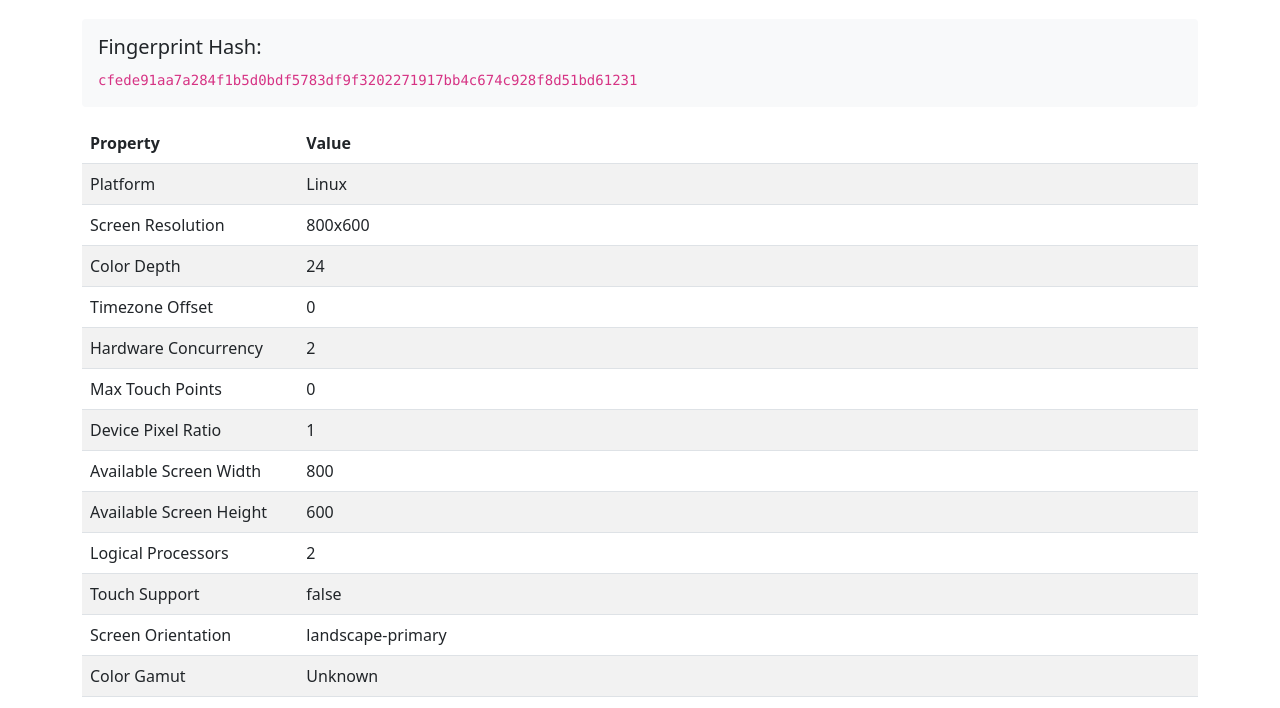
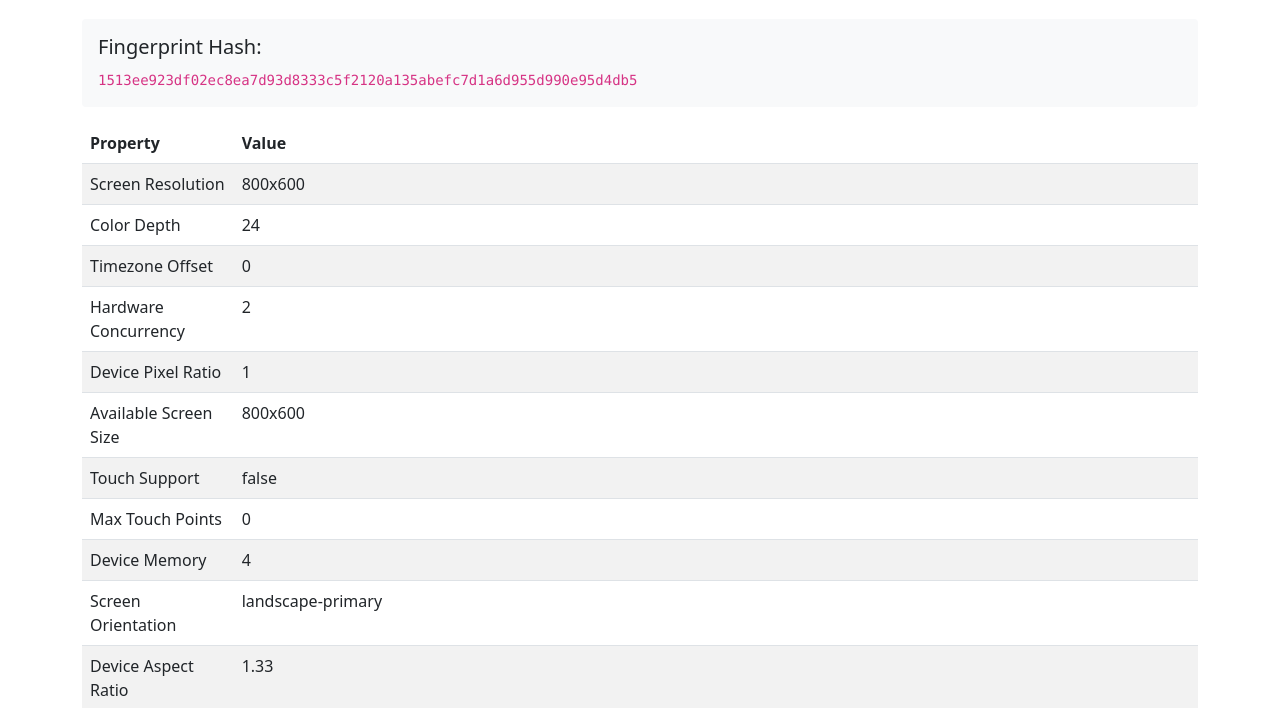
Before and after one commit to Mostafa-Ebrahim/Fingerprint, a plain HTML site: page index.html in a window 1280 px wide. Shown: the part 77-785 px from the top of the page. Drawn offline with nearby package versions, Linux system fonts and the light colour scheme.

Commit message:
Add script.v2.js for enhanced fingerprint data retrieval with WebGL and audio analysis

```diff
--- a/index.html
+++ b/index.html
@@ -34,6 +34,6 @@
             </table>
         </div>
     </div>
-    <script src="script.js"></script>
+    <script src="script.v2.js"></script>
 </body>
 </html>
--- /dev/null
+++ b/script.v2.js
@@ -0,0 +1,237 @@
+async function getFingerprint() {
+  const navigatorInfo = window.navigator;
+  const screenInfo = window.screen;
+
+  const webglFingerprint = await getWebGLFingerprint();
+
+  const audioFingerprint = await getAudioFingerprint();
+
+  let fingerprintData = {
+    screenResolution: screenInfo.width + "x" + screenInfo.height,
+    colorDepth: screenInfo.colorDepth,
+    timezoneOffset: new Date().getTimezoneOffset(),
+    hardwareConcurrency: navigatorInfo.hardwareConcurrency,
+    devicePixelRatio: window.devicePixelRatio,
+    availableScreenSize: screenInfo.availWidth + "x" + screenInfo.availHeight,
+    touchSupport: "ontouchstart" in window || navigator.maxTouchPoints > 0,
+    maxTouchPoints: navigatorInfo.maxTouchPoints,
+    deviceMemory: navigatorInfo.deviceMemory || "Unknown",
+    screenOrientation: screen.orientation ? screen.orientation.type : "Unknown",
+    deviceAspectRatio: (screenInfo.width / screenInfo.height).toFixed(2),
+    systemLanguage: navigator.language || "Unknown",
+    preferredContrast: window.matchMedia("(prefers-contrast: more)").matches
+      ? "High"
+      : "Normal",
+    prefersReducedMotion: window.matchMedia("(prefers-reduced-motion: reduce)")
+      .matches
+      ? "Reduce"
+      : "No-preference",
+    prefersColorScheme: window.matchMedia("(prefers-color-scheme: dark)")
+      .matches
+      ? "Dark"
+      : "Light",
+    installedFonts: await detectFonts(),
+    webglFingerprint: webglFingerprint,
+    audioFingerprint: audioFingerprint,
+  };
+
+  const hash = await hashFingerprint(JSON.stringify(fingerprintData));
+
+  document.getElementById("fingerprintHash").textContent = hash;
+  const tableBody = document.getElementById("fingerprintTable");
+
+  for (const [key, value] of Object.entries(fingerprintData)) {
+    const row = document.createElement("tr");
+    row.innerHTML = `
+        <td>${key
+          .replace(/([A-Z])/g, " $1")
+          .replace(/^./, (str) => str.toUpperCase())}</td>
+        <td>${typeof value === "object" ? JSON.stringify(value) : value}</td>
+      `;
+    tableBody.appendChild(row);
+  }
+
+  return hash;
+}
+
+async function hashFingerprint(input) {
+  const buffer = await crypto.subtle.digest(
+    "SHA-256",
+    new TextEncoder().encode(input)
+  );
+  return Array.from(new Uint8Array(buffer))
+    .map((byte) => byte.toString(16).padStart(2, "0"))
+    .join("");
+}
+
+async function detectFonts() {
+  const testFonts = [
+    "Arial",
+    "Verdana",
+    "Times New Roman",
+    "Courier New",
+    "Comic Sans MS",
+    "Georgia",
+    "Impact",
+    "Trebuchet MS",
+    "Palatino Linotype",
+    "Tahoma",
+    "Century Gothic",
+    "Lucida Console",
+    "Lucida Sans",
+    "Garamond",
+    "Franklin Gothic Medium",
+  ];
+  const defaultFont = "sans-serif";
+  const sampleText =
+    "abcdefghijklmnopqrstuvwxyzABCDEFGHIJKLMNOPQRSTUVWXYZ0123456789";
+
+  let detectedFonts = [];
+
+  const measureFont = (font) => {
+    let span = document.createElement("span");
+    span.style.fontFamily = defaultFont;
+    span.style.fontSize = "16px";
+    span.style.position = "absolute";
+    span.style.visibility = "hidden";
+    span.textContent = sampleText;
+    document.body.appendChild(span);
+    let defaultWidth = span.offsetWidth;
+
+    span.style.fontFamily = `${font}, ${defaultFont}`;
+    let newWidth = span.offsetWidth;
+
+    document.body.removeChild(span);
+
+    return newWidth !== defaultWidth;
+  };
+
+  for (let font of testFonts) {
+    if (measureFont(font)) {
+      detectedFonts.push(font);
+    }
+  }
+
+  return detectedFonts.join(", ");
+}
+
+async function getWebGLFingerprint() {
+  try {
+    const canvas = document.createElement("canvas");
+    const gl =
+      canvas.getContext("webgl") || canvas.getContext("experimental-webgl");
+
+    if (!gl) {
+      return "WebGL not supported";
+    }
+
+    const debugInfo = gl.getExtension("WEBGL_debug_renderer_info");
+    const result = {};
+
+    if (debugInfo) {
+      result.vendor = gl.getParameter(debugInfo.UNMASKED_VENDOR_WEBGL);
+      result.renderer = gl.getParameter(debugInfo.UNMASKED_RENDERER_WEBGL);
+    }
+
+    canvas.width = 256;
+    canvas.height = 128;
+
+    gl.clearColor(0.2, 0.4, 0.6, 0.8);
+    gl.clear(gl.COLOR_BUFFER_BIT);
+
+    const vertices = new Float32Array([-0.7, -0.1, 0.0, 0.4, -0.3, 0.8]);
+
+    const buffer = gl.createBuffer();
+    gl.bindBuffer(gl.ARRAY_BUFFER, buffer);
+    gl.bufferData(gl.ARRAY_BUFFER, vertices, gl.STATIC_DRAW);
+
+    const vsSource = `
+        attribute vec2 position;
+        void main() {
+          gl_Position = vec4(position, 0.0, 1.0);
+          gl_PointSize = 10.0;
+        }
+      `;
+
+    const fsSource = `
+        precision mediump float;
+        void main() {
+          gl_FragColor = vec4(0.9, 0.3, 0.7, 1.0);
+        }
+      `;
+
+    function createShader(gl, type, source) {
+      const shader = gl.createShader(type);
+      gl.shaderSource(shader, source);
+      gl.compileShader(shader);
+      return shader;
+    }
+
+    const vertexShader = createShader(gl, gl.VERTEX_SHADER, vsSource);
+    const fragmentShader = createShader(gl, gl.FRAGMENT_SHADER, fsSource);
+
+    const program = gl.createProgram();
+    gl.attachShader(program, vertexShader);
+    gl.attachShader(program, fragmentShader);
+    gl.linkProgram(program);
+    gl.useProgram(program);
+
+    const positionLocation = gl.getAttribLocation(program, "position");
+    gl.enableVertexAttribArray(positionLocation);
+    gl.vertexAttribPointer(positionLocation, 2, gl.FLOAT, false, 0, 0);
+
+    gl.drawArrays(gl.TRIANGLES, 0, 3);
+
+    result.imageHash = canvas.toDataURL().slice(-32);
+
+    return result;
+  } catch (e) {
+    return "WebGL fingerprinting failed: " + e.message;
+  }
+}
+
+async function getAudioFingerprint() {
+  try {
+    const audioContext = new (window.AudioContext ||
+      window.webkitAudioContext)();
+    const analyser = audioContext.createAnalyser();
+    const oscillator = audioContext.createOscillator();
+    const dynamicsCompressor = audioContext.createDynamicsCompressor();
+
+    analyser.fftSize = 1024;
+
+    dynamicsCompressor.threshold.setValueAtTime(-50, audioContext.currentTime);
+    dynamicsCompressor.knee.setValueAtTime(40, audioContext.currentTime);
+    dynamicsCompressor.ratio.setValueAtTime(12, audioContext.currentTime);
+    dynamicsCompressor.attack.setValueAtTime(0, audioContext.currentTime);
+    dynamicsCompressor.release.setValueAtTime(0.25, audioContext.currentTime);
+
+    oscillator.type = "triangle";
+    oscillator.frequency.setValueAtTime(10000, audioContext.currentTime);
+
+    oscillator.connect(dynamicsCompressor);
+    dynamicsCompressor.connect(analyser);
+    analyser.connect(audioContext.destination);
+
+    oscillator.start(0);
+    oscillator.stop(0.1);
+
+    const dataArray = new Uint8Array(analyser.frequencyBinCount);
+    analyser.getByteFrequencyData(dataArray);
+
+    let sum = 0;
+    for (let i = 0; i < dataArray.length; i++) {
+      sum += dataArray[i];
+    }
+
+    if (audioContext.close) {
+      await audioContext.close();
+    }
+
+    return sum.toString(16);
+  } catch (e) {
+    return "Audio fingerprinting failed: " + e.message;
+  }
+}
+
+window.addEventListener("load", getFingerprint);
```
